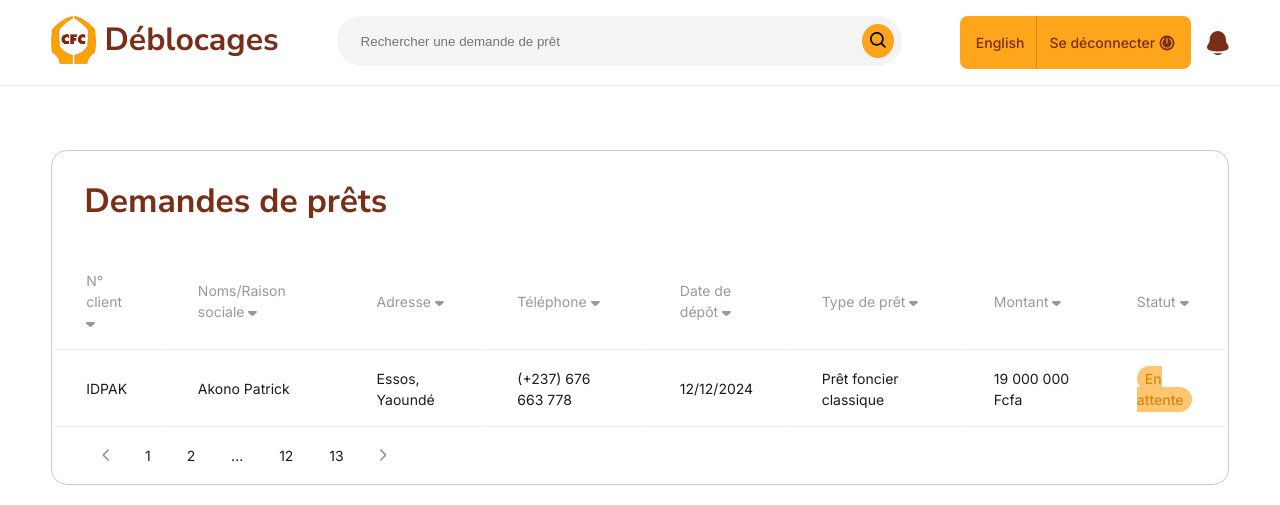
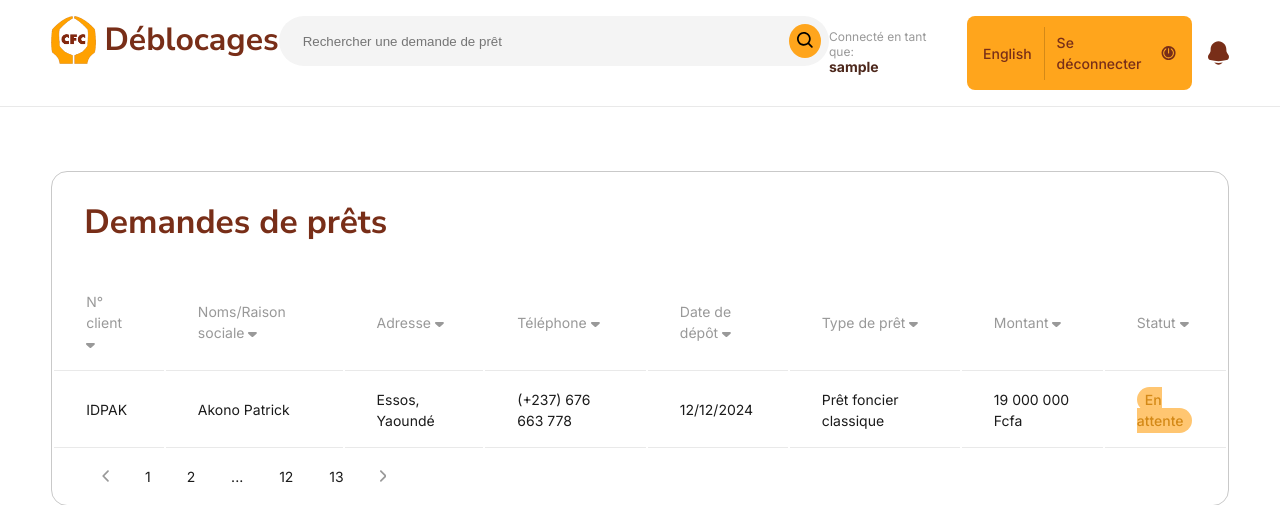
Before and after one commit to ifeyi/cFCDeblocages, a Django app: page / in a window 1280 px wide. Shown: the top 505 px of the page. Run offline with Django 5.2, Linux system fonts and the light colour scheme; the visitor is signed in with stand-in values (Sample User, id 1).

Commit message:
Updates sur le logout et le login

```diff
--- a/cfcdeblocages/cfcdeblocagesmiseenplace/static/deblocagesassets/deblocagesstyles/deblocagescss.css
+++ b/cfcdeblocages/cfcdeblocagesmiseenplace/static/deblocagesassets/deblocagesstyles/deblocagescss.css
@@ -249,6 +249,16 @@ a, a:visited, a:hover, a:focus{
 }
 #deblocage-header .deblocage-header-right .deblocage-logout{
     height: 16px;
+}
+.deblocage-connecte-entant p{
+    color: var(--deblocagesGray);
+    margin: 0;
+    line-height: 1.2;
+    font-size: 12px;
+}
+.deblocage-connecte-entant p strong{
+    color: var(--deblocagesDarkBrown);
+    font-size: 14px;
 }
 /* HEADER */
 
--- a/cfcdeblocages/cfcdeblocagesmiseenplace/templates/header.html
+++ b/cfcdeblocages/cfcdeblocagesmiseenplace/templates/header.html
@@ -22,6 +22,14 @@
                     </form>
                 </div>
                 <div class="deblocage-header-right deblocage-flex deblocage-align-center">
+                    <div class="deblocage-connecte-entant">
+                        <p>
+                            Connecté en tant que:
+                        </p>
+                        <p>
+                            <strong>{{ user.username }}</strong>
+                        </p>
+                    </div>
                     <div id="deblocage-logout-language" class="deblocage-flex">
                         <a href="#" class="deblocage-lang-wrapper">
                             English
--- a/cfcdeblocages/cfcdeblocagesmiseenplace/templates/layout.html
+++ b/cfcdeblocages/cfcdeblocagesmiseenplace/templates/layout.html
@@ -30,7 +30,7 @@
     <link rel="preconnect" href="https://fonts.googleapis.com">
     <link rel="preconnect" href="https://fonts.gstatic.com" crossorigin>
     <link href="https://fonts.googleapis.com/css2?family=Inter:ital,opsz,wght@0,14..32,100..900;1,14..32,100..900&family=Nunito+Sans:ital,opsz,wght@0,6..12,200..1000;1,6..12,200..1000&display=swap" rel="stylesheet">
-    <link rel="stylesheet" href="{% static 'deblocagesassets/deblocagesstyles/deblocagescss.css' %}?v=0.01"/>
+    <link rel="stylesheet" href="{% static 'deblocagesassets/deblocagesstyles/deblocagescss.css' %}?v=0.02"/>
 </head>
 
 {% block deblocage-block-main %}{% endblock %}
```
